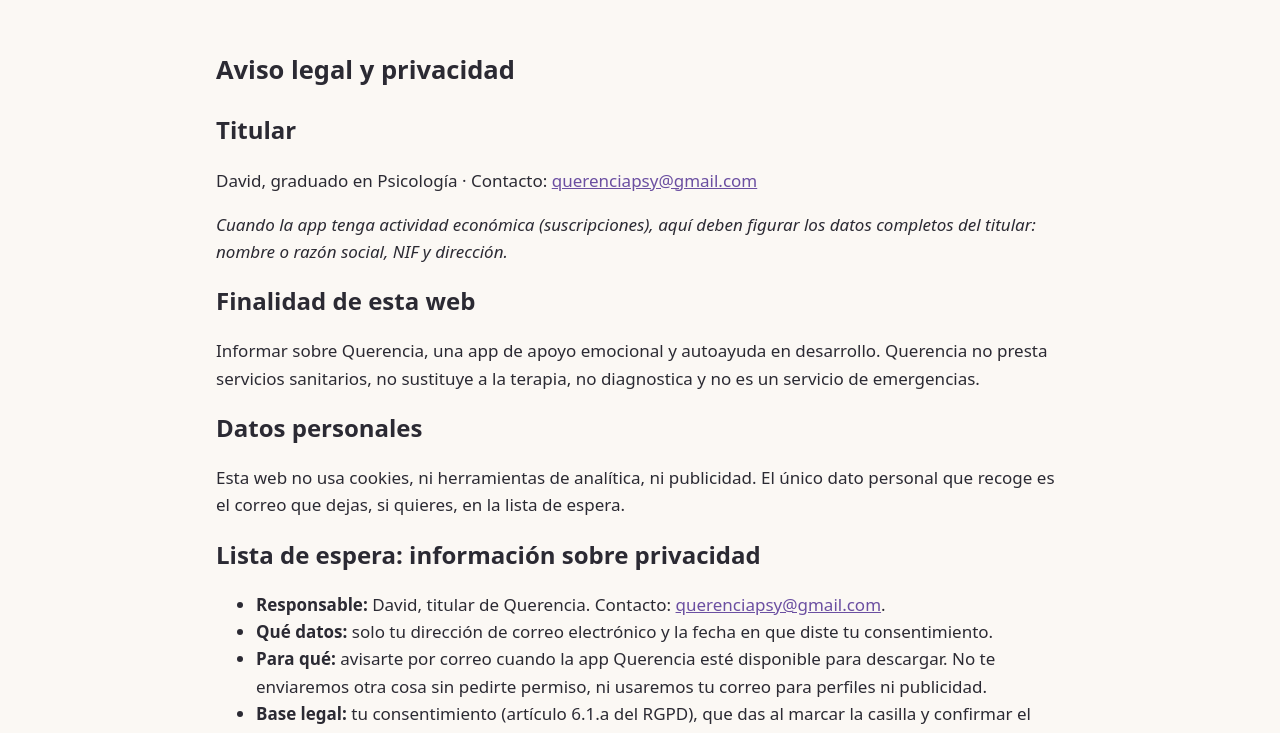
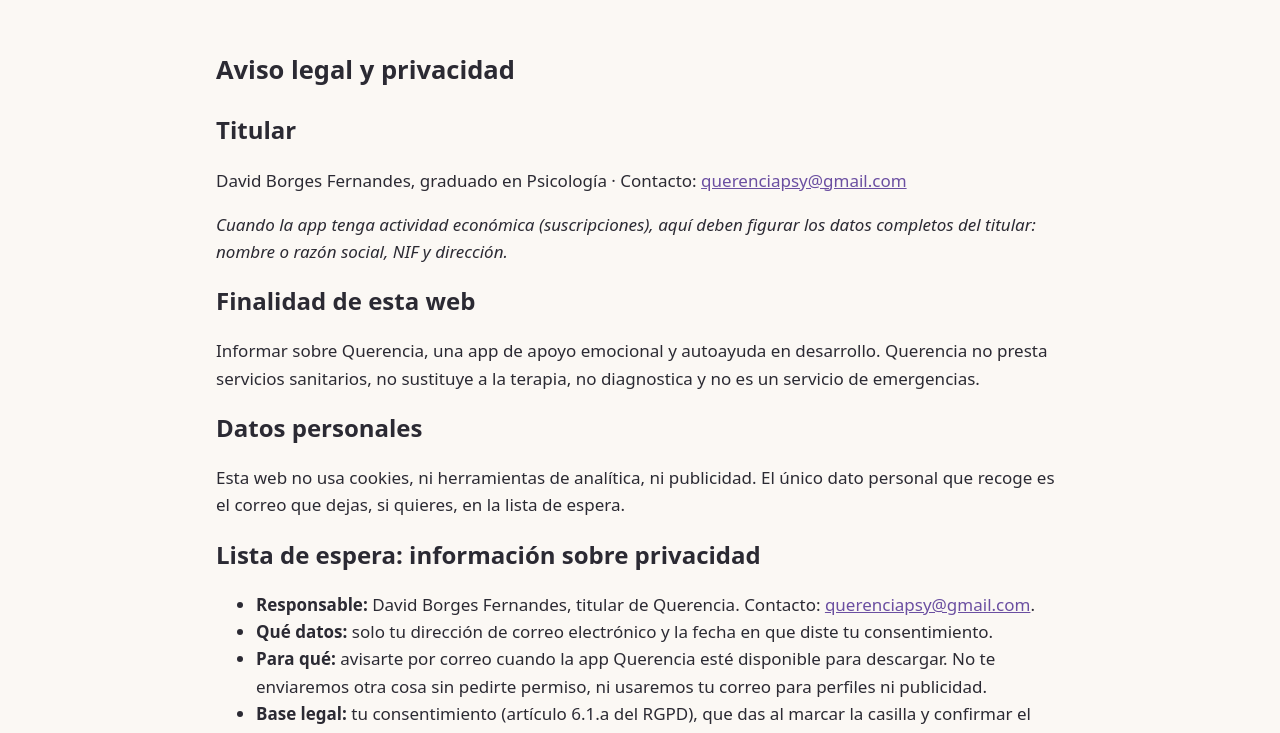
Before and after one commit to Davidbf1/querencia, a plain HTML site: page aviso-legal.html in a window 1280 px wide. Shown: the part 65-798 px from the top of the page. Drawn offline with Linux system fonts and the light colour scheme.

Commit message:
Añadir apellidos del responsable en el aviso legal
Co-Authored-By: Claude Opus 5.5 <noreply@anthropic.com>
Claude-Session: https://claude.ai/code/session_01XacFgUzHoDySTsx7L9gDL6

```diff
--- a/aviso-legal.html
+++ b/aviso-legal.html
@@ -20,7 +20,7 @@
       <h1>Aviso legal y privacidad</h1>
 
       <h2>Titular</h2>
-      <p>David, graduado en Psicología · Contacto: <a href="mailto:querenciapsy@gmail.com">querenciapsy@gmail.com</a></p>
+      <p>David Borges Fernandes, graduado en Psicología · Contacto: <a href="mailto:querenciapsy@gmail.com">querenciapsy@gmail.com</a></p>
       <p><em>Cuando la app tenga actividad económica (suscripciones), aquí deben figurar los datos completos del titular: nombre o razón social, NIF y dirección.</em></p>
 
       <h2>Finalidad de esta web</h2>
@@ -31,7 +31,7 @@
 
       <h2 id="lista-de-espera">Lista de espera: información sobre privacidad</h2>
       <ul>
-        <li><strong>Responsable:</strong> David, titular de Querencia. Contacto: <a href="mailto:querenciapsy@gmail.com">querenciapsy@gmail.com</a>.</li>
+        <li><strong>Responsable:</strong> David Borges Fernandes, titular de Querencia. Contacto: <a href="mailto:querenciapsy@gmail.com">querenciapsy@gmail.com</a>.</li>
         <li><strong>Qué datos:</strong> solo tu dirección de correo electrónico y la fecha en que diste tu consentimiento.</li>
         <li><strong>Para qué:</strong> avisarte por correo cuando la app Querencia esté disponible para descargar. No te enviaremos otra cosa sin pedirte permiso, ni usaremos tu correo para perfiles ni publicidad.</li>
         <li><strong>Base legal:</strong> tu consentimiento (artículo 6.1.a del RGPD), que das al marcar la casilla y confirmar el correo que te enviamos. Debes tener 14 años o más.</li>
```
Also changed, not shown: index.html (+1 -1 lines).
